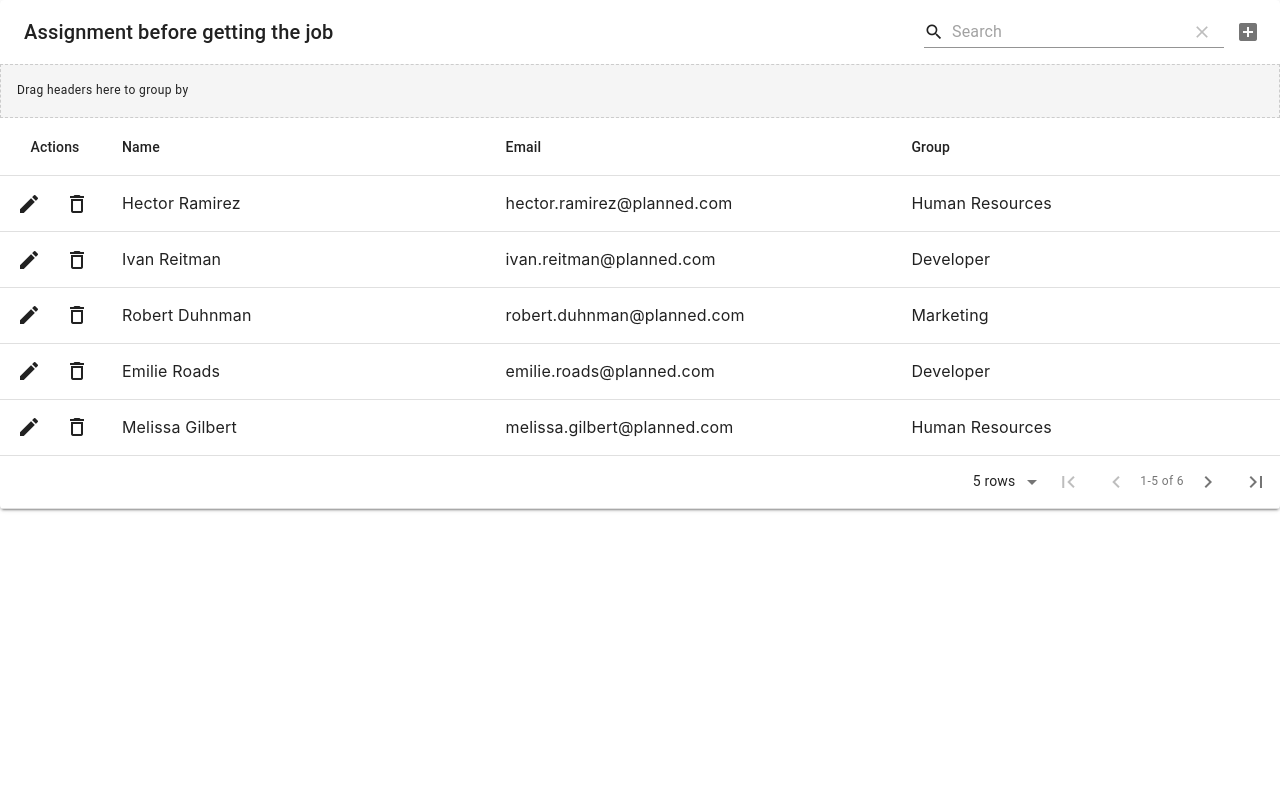
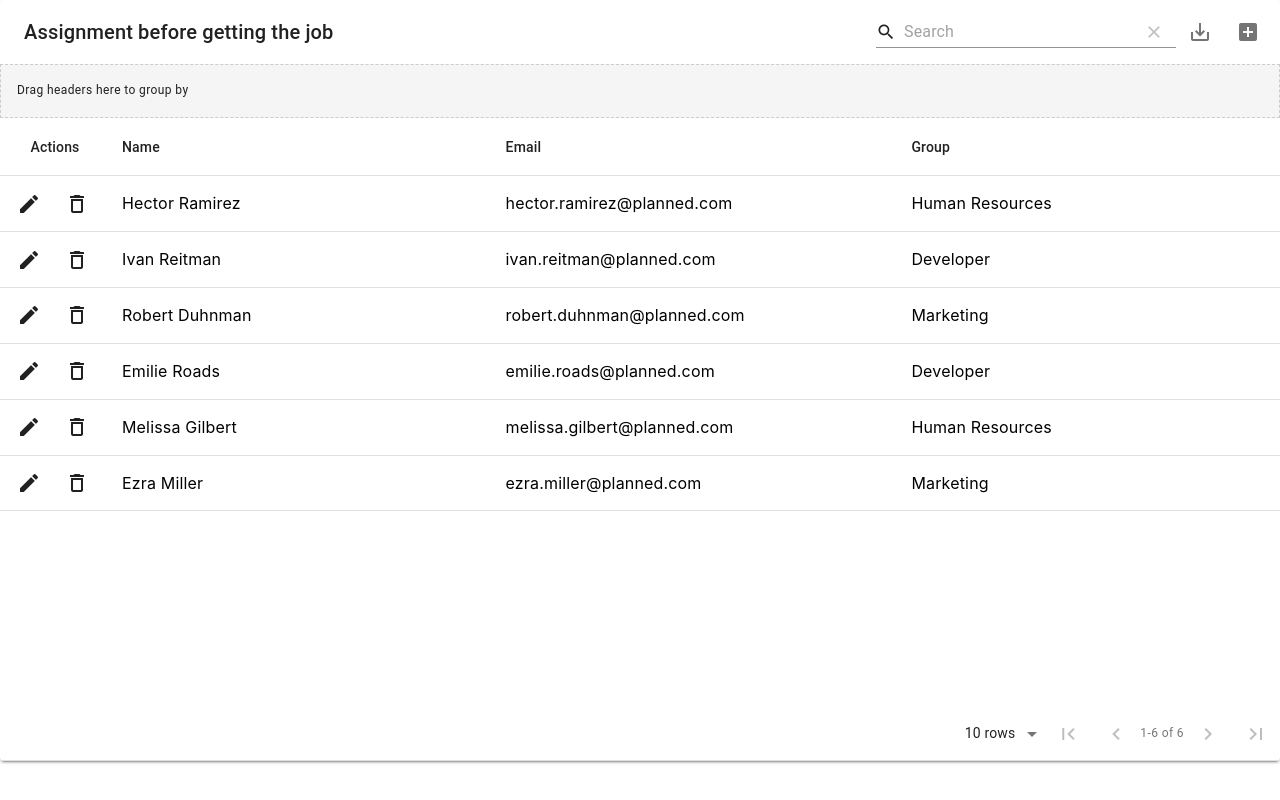
Before and after one commit to Gascon1/planner_project, a React (Create React App) app in the folder client/: page / in a window 1280 px wide. Built offline with nearby package versions, Linux system fonts and the light colour scheme.

Commit message:
change styling of rows, now page defaults to 10 rows

```diff
--- a/client/src/App.js
+++ b/client/src/App.js
@@ -60,12 +60,20 @@ export default class App extends Component {
         data={this.state.data}
         onRowClick={(evt, selectedRow) => this.setState({ selectedRow })}
         options={{
+          exportButton: true,
           grouping: true,
+          pageSize: 10,
+
           rowStyle: rowData => ({
+            color:
+              this.state.selectedRow &&
+              this.state.selectedRow.tableData.id === rowData.tableData.id
+                ? "#52a27e"
+                : "#000",
             backgroundColor:
               this.state.selectedRow &&
               this.state.selectedRow.tableData.id === rowData.tableData.id
-                ? "#52a27e"
+                ? "#EEE"
                 : "#FFF"
           })
         }}
```
